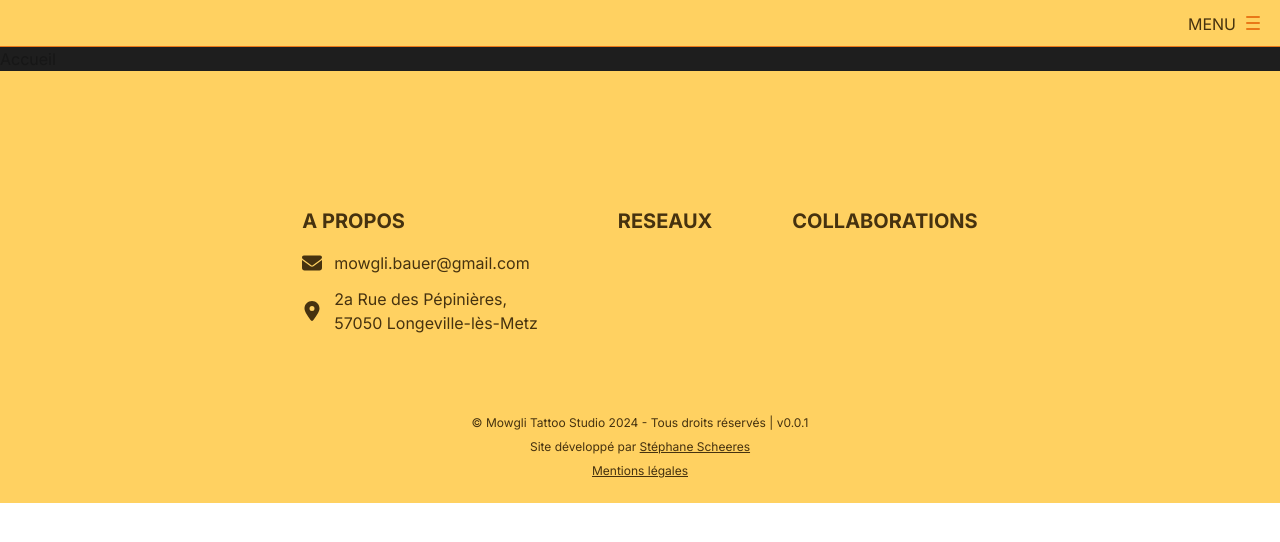
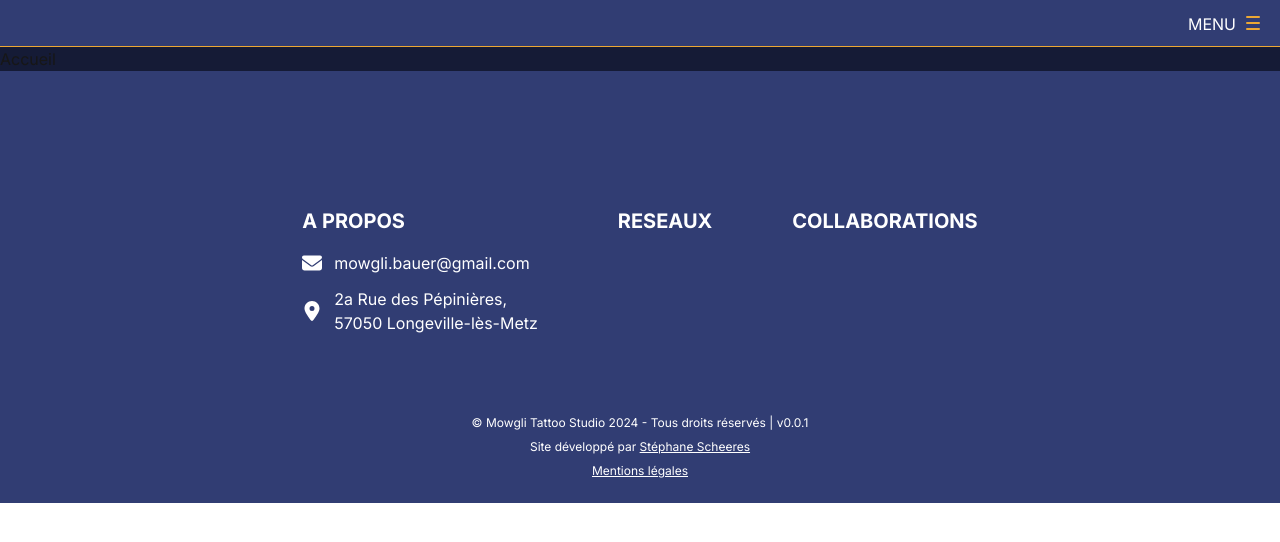
Before and after one commit to Fonzy57/RAN-parts-du-dev, a Next.js app: page / in a window 1280 px wide. Shown: the top 542 px of the page. Built offline with nearby package versions, Linux system fonts and the light colour scheme.

Commit message:
Change tailwind config

```diff
--- a/tailwind.config.ts
+++ b/tailwind.config.ts
@@ -18,30 +18,24 @@ export default {
     colors: {
       white: "#FFF",
       black: "#000",
-      bgDark: "#1E1E1E",
+      bgDark: "#151b36",
       main: {
-        DEFAULT: "#FFD161",
-        hover: "#FFBA45",
-        active: "#E6C053",
-        altLight: "#FFF4E1",
-        altDark: "#D9B44A",
+        DEFAULT: "#313d73",
+        dark: "#131933",
+        hover: "#",
+        active: "#",
       },
       secondary: {
-        DEFAULT: "#FA9023",
-        hover: "#E97818",
-        active: "#D16F15",
-        altLight: "#FA9023",
-        altDark: "#FA9023",
+        DEFAULT: "#ec6834",
+        hover: "#eca834",
+        active: "#",
       },
-      border: {
-        light: "#F1CEA1",
-        dark: "#B85C0E",
-      },
-      text: { DEFAULT: "#46320F", light: "#F5F5F5" },
+      text: { DEFAULT: "#FFF" },
     },
     extend: {
       fontFamily: {
         inter: ["var(--font-inter)", ...fontFamily.sans],
+        montserrat: ["var(--font-montserrat)", ...fontFamily.sans],
       },
       backgroundImage: {
         "gradient-radial": "radial-gradient(var(--tw-gradient-stops))",
@@ -49,7 +43,7 @@ export default {
           "conic-gradient(from 180deg at 50% 50%, var(--tw-gradient-stops))",
       },
       boxShadow: {
-        "full-main": "0 0 50px rgb(255 209 97 / 0.2)",
+        "full-main": "0 0 50px rgb(236 104 52 / 0.2)",
       },
     },
   },
```
